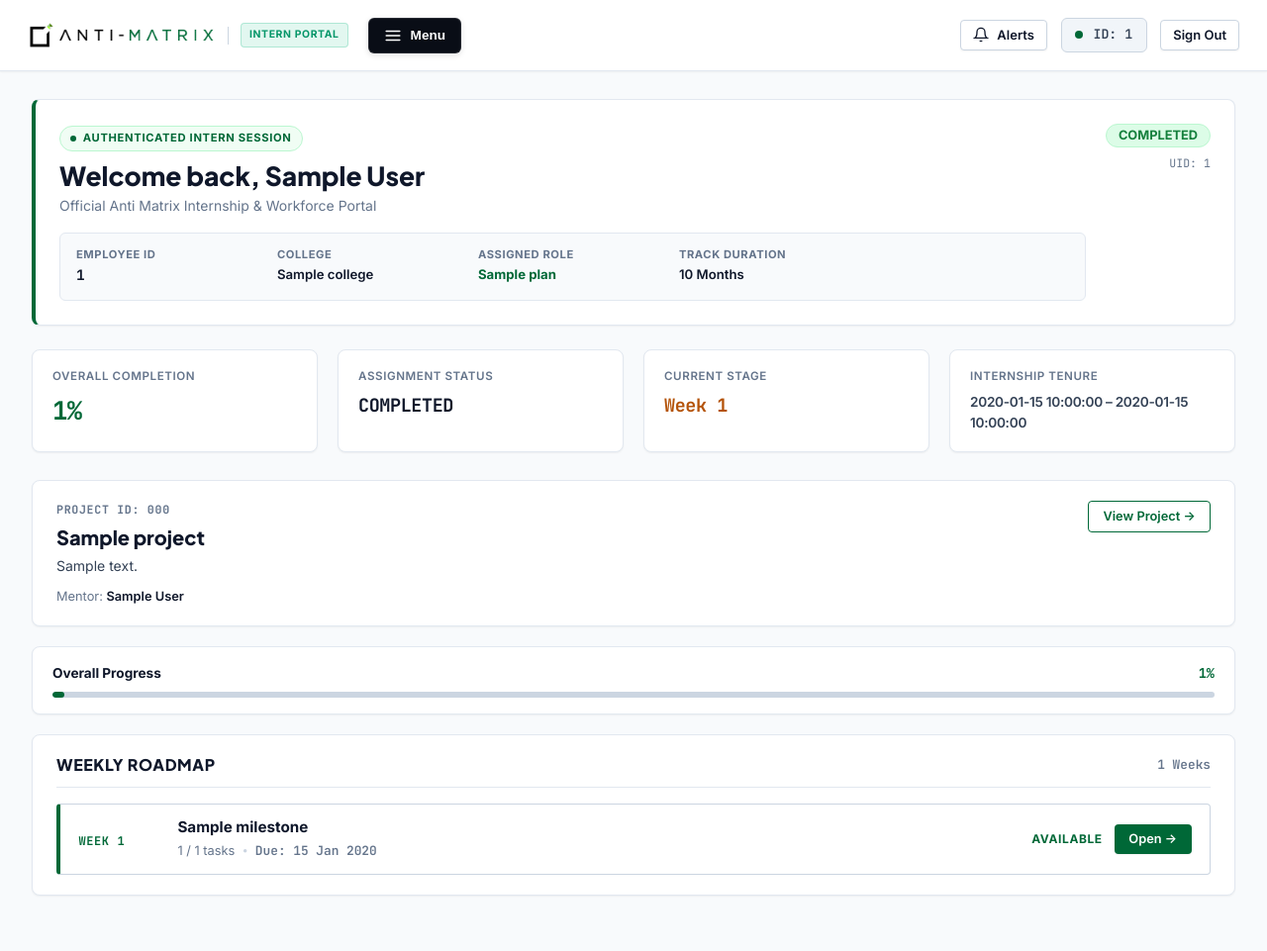
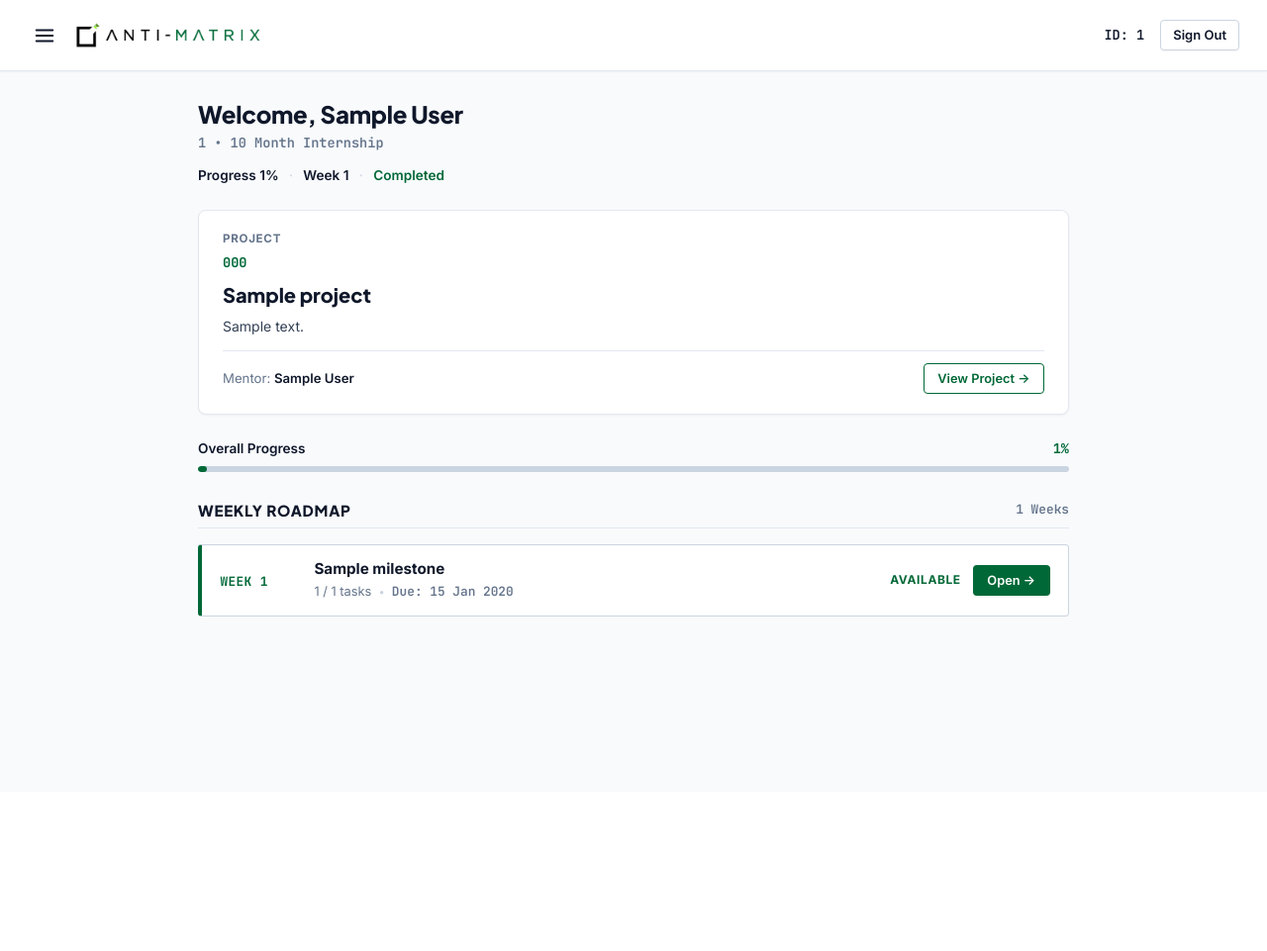
Before and after one commit to antimatrix-in/INTERN, a Python web app: template app/templates/student/dashboard.html in a window 1280 px wide. Shown: the whole page at 99% size. After the commit the page ends 623 px from the top, so only its background shows below. Run offline with Jinja, Linux system fonts and the light colour scheme; the template is opened without the code that fills it: most values are stand-ins (such as "Sample title", 1, 10 or a date in 2020).

Commit message:
Simplify employee dashboard to minimal workspace UI layout

```diff
--- a/app/templates/student/base_student.html
+++ b/app/templates/student/base_student.html
@@ -25,7 +25,6 @@
       <div class="sidebar-header">
         <a href="https://www.antimatrix.co.in/" target="_blank" rel="noopener noreferrer" class="sidebar-brand-wrapper" title="Anti-Matrix | Enterprise Digital Transformation">
           <img src="{{ url_for('static', filename='img/logo_dark_transparent.png') }}" alt="ANTI-MATRIX" class="sidebar-logo-img">
-          <span class="sidebar-role-tag student-tag">INTERN PORTAL</span>
         </a>
         <button id="sidebarCloseBtn" class="sidebar-close-btn" aria-label="Close menu" title="Close Menu">
           <svg width="18" height="18" viewBox="0 0 24 24" fill="none" stroke="currentColor" stroke-width="2.2" stroke-linecap="round" stroke-linejoin="round"><line x1="18" y1="6" x2="6" y2="18"></line><line x1="6" y1="6" x2="18" y2="18"></line></svg>
@@ -106,35 +105,26 @@
     <!-- Main Content Area -->
     <div class="portal-main">
       <header class="portal-topbar">
-        <div class="topbar-left">
-          <!-- 1. First: Brand Logo -->
-          <a href="https://www.antimatrix.co.in/" target="_blank" rel="noopener noreferrer" class="topbar-brand-link" title="Anti-Matrix | Enterprise Digital Transformation">
-            <img src="{{ url_for('static', filename='img/logo_transparent.png') }}" alt="ANTI-MATRIX" class="topbar-logo-img">
-            <span class="topbar-divider"></span>
-            <span class="topbar-badge student-tag">INTERN PORTAL</span>
-          </a>
-
-          <!-- 2. After that: Navigation Menu Button -->
-          <button id="sidebarToggleBtn" class="sidebar-toggle-btn" aria-label="Toggle Navigation Menu" title="Open Navigation Menu">
-            <svg width="18" height="18" viewBox="0 0 24 24" fill="none" stroke="currentColor" stroke-width="2.2" stroke-linecap="round" stroke-linejoin="round">
+        <div class="topbar-left" style="display: flex; align-items: center; gap: 0.85rem;">
+          <!-- 1. Hamburger Icon -->
+          <button id="sidebarToggleBtn" class="sidebar-toggle-btn header-hamburger-btn" aria-label="Toggle Navigation Menu" title="Navigation" style="background: transparent; border: none; padding: 0.35rem; color: var(--text-main); cursor: pointer; display: inline-flex; align-items: center; justify-content: center; border-radius: 4px; box-shadow: none;">
+            <svg width="22" height="22" viewBox="0 0 24 24" fill="none" stroke="currentColor" stroke-width="2" stroke-linecap="round" stroke-linejoin="round">
               <line x1="3" y1="12" x2="21" y2="12"></line>
               <line x1="3" y1="6" x2="21" y2="6"></line>
               <line x1="3" y1="18" x2="21" y2="18"></line>
             </svg>
-            <span class="sidebar-toggle-text">Menu</span>
           </button>
+
+          <!-- 2. Brand Logo -->
+          <a href="https://www.antimatrix.co.in/" target="_blank" rel="noopener noreferrer" class="topbar-brand-link" title="Anti-Matrix | Enterprise Digital Transformation">
+            <img src="{{ url_for('static', filename='img/logo_transparent.png') }}" alt="ANTI-MATRIX" class="topbar-logo-img" style="height: 38px; width: auto;">
+          </a>
         </div>
 
-        <div class="topbar-right">
-          <a href="{{ url_for('student.notifications') }}" class="btn btn-secondary btn-sm" style="position: relative;">
-            <svg width="16" height="16" viewBox="0 0 24 24" fill="none" stroke="currentColor" stroke-width="2"><path d="M18 8A6 6 0 0 0 6 8c0 7-3 9-3 9h18s-3-2-3-9"></path><path d="M13.73 21a2 2 0 0 1-3.46 0"></path></svg>
-            <span>Alerts</span>
-          </a>
-
-          <div style="display: flex; align-items: center; gap: 0.65rem; background: var(--bg-surface-elevated); padding: 0.4rem 0.85rem; border-radius: var(--radius-sm); border: 1px solid var(--border-medium);">
-            <div style="width: 8px; height: 8px; border-radius: 50%; background: var(--primary);"></div>
-            <span style="font-size: 0.825rem; font-weight: 600; font-family: var(--font-mono);">ID: {{ student.student_uid if student else current_user.employee_id }}</span>
-          </div>
+        <div class="topbar-right" style="display: flex; align-items: center; gap: 1rem;">
+          <span class="mono" style="font-size: 0.85rem; font-weight: 600; color: var(--text-main);">
+            ID: {{ (student.user.employee_id if (student and student.user and student.user.employee_id) else (student.student_uid if student else current_user.employee_id)) }}
+          </span>
 
           <a href="{{ url_for('auth.logout') }}" class="btn btn-secondary btn-sm" title="Sign Out">
             Sign Out
--- a/app/templates/student/dashboard.html
+++ b/app/templates/student/dashboard.html
@@ -3,126 +3,71 @@
 {% block title %}Employee Dashboard — ANTI MATRIX{% endblock %}
 
 {% block content %}
-<!-- Employee Welcome Header -->
-<div class="card" style="margin-bottom: 1.5rem; border-left: 4px solid var(--brand-primary);">
-  <div style="display: flex; justify-content: space-between; align-items: flex-start; flex-wrap: wrap; gap: 1.25rem;">
-    <div style="flex: 1; min-width: 280px;">
-      <div style="display: inline-flex; align-items: center; gap: 0.4rem; background: var(--primary-50); border: 1px solid var(--brand-primary-200); border-radius: var(--radius-full); padding: 0.2rem 0.65rem; font-size: 0.7rem; font-weight: 700; color: var(--brand-primary); text-transform: uppercase; letter-spacing: 0.06em; margin-bottom: 0.5rem;">
-        <span style="display: inline-block; width: 6px; height: 6px; border-radius: 50%; background: var(--brand-primary);"></span>
-        Authenticated Intern Session
-      </div>
-      <h1 style="font-size: 1.65rem; font-weight: 800; margin-bottom: 0.2rem; color: var(--text-main);">
-        Welcome back, {{ student.user.full_name }}
+<div class="workspace-container">
+  <!-- 1. Simple Welcome Line -->
+  <div style="margin-bottom: 0.75rem;">
+    <h1 style="font-size: 1.5rem; font-weight: 800; color: var(--text-main); margin: 0 0 0.25rem; letter-spacing: -0.01em;">
+      Welcome, {{ student.user.full_name }}
     </h1>
-      <p style="color: var(--text-muted); font-size: 0.875rem; margin: 0 0 1rem;">
-        Official Anti Matrix Internship & Workforce Portal
-      </p>
-
-      <div style="display: grid; grid-template-columns: repeat(auto-fill, minmax(180px, 1fr)); gap: 0.75rem; background: var(--bg-main); border: 1px solid var(--border-subtle); border-radius: var(--radius-sm); padding: 0.85rem 1rem;">
-        <div>
-          <div style="font-size: 0.7rem; color: var(--text-muted); text-transform: uppercase; font-weight: 700; letter-spacing: 0.05em;">Employee ID</div>
-          <div class="mono" style="color: var(--text-main); font-weight: 700; font-size: 0.9rem;">{{ student.user.employee_id or student.student_uid }}</div>
-        </div>
-        <div>
-          <div style="font-size: 0.7rem; color: var(--text-muted); text-transform: uppercase; font-weight: 700; letter-spacing: 0.05em;">College</div>
-          <div style="color: var(--text-main); font-weight: 600; font-size: 0.825rem; white-space: nowrap; overflow: hidden; text-overflow: ellipsis;">{{ student.college.name if student.college else 'Autonomous Engineering College' }}</div>
-        </div>
-        <div>
-          <div style="font-size: 0.7rem; color: var(--text-muted); text-transform: uppercase; font-weight: 700; letter-spacing: 0.05em;">Assigned Role</div>
-          <div style="color: var(--brand-primary); font-weight: 700; font-size: 0.825rem;">{{ (student.applications.first().applied_role if student.applications.first() and student.applications.first().applied_role else (internship.plan.title if internship and internship.plan else 'AI Engineer Intern')) }}</div>
-        </div>
-        <div>
-          <div style="font-size: 0.7rem; color: var(--text-muted); text-transform: uppercase; font-weight: 700; letter-spacing: 0.05em;">Track Duration</div>
-          <div style="color: var(--text-main); font-weight: 600; font-size: 0.825rem;">{{ internship.plan.duration_months if internship and internship.plan else (1 if (assignment and assignment.project and assignment.project.duration_months == 1) else 3) }} Month{% if (internship and internship.plan and internship.plan.duration_months > 1) or (assignment and assignment.project and assignment.project.duration_months > 1) %}s{% endif %}</div>
-        </div>
+    <div class="mono" style="font-size: 0.85rem; color: var(--text-muted); font-weight: 600;">
+      {{ student.user.employee_id or student.student_uid }} • {{ internship.plan.duration_months if (internship and internship.plan) else (assignment.project.duration_months if (assignment and assignment.project and assignment.project.duration_months) else 1) }} Month Internship
     </div>
   </div>
 
-    <div style="display: flex; flex-direction: column; align-items: flex-end; gap: 0.4rem;">
-      <span class="badge badge-success" style="font-size: 0.8rem; padding: 0.3rem 0.75rem;">
-        {{ internship.status if internship else 'ACTIVE' }}
+  <!-- 2. Compact Status Line -->
+  <div style="display: flex; align-items: center; gap: 0.65rem; font-size: 0.85rem; color: var(--text-muted); margin-bottom: 1.5rem; flex-wrap: wrap;">
+    <span style="font-weight: 600; color: var(--text-main);">Progress {{ progress_percent }}%</span>
+    <span style="color: var(--border-medium);">·</span>
+    <span style="font-weight: 600; color: var(--text-main);">
+      {% if current_milestone %}Week {{ current_milestone.week_number }}{% else %}Week 1{% endif %}
     </span>
-      <span style="font-size: 0.725rem; color: var(--text-muted); font-family: var(--font-mono);">
-        UID: {{ student.student_uid }}
+    <span style="color: var(--border-medium);">·</span>
+    <span style="font-weight: 600; color: var(--brand-primary);">
+      {{ assignment.status.replace('_', ' ').title() if (assignment and assignment.status) else 'In Progress' }}
     </span>
   </div>
+
+  <!-- 3. Assigned Project Section -->
+  {% if assignment and assignment.project %}
+  <div class="card" style="margin-bottom: 1.5rem; padding: 1.25rem 1.5rem;">
+    <div style="font-size: 0.725rem; font-weight: 700; color: var(--text-muted); text-transform: uppercase; letter-spacing: 0.06em; margin-bottom: 0.25rem;">
+      PROJECT
     </div>
+    <div class="mono" style="font-size: 0.85rem; font-weight: 700; color: var(--brand-primary); margin-bottom: 0.5rem;">
+      {{ assignment.project.project_code }}
     </div>
-
-<!-- KPI Metrics Grid -->
-<div class="grid-4" style="margin-bottom: 1.75rem;">
-  <div class="stat-card">
-    <div class="stat-label">Overall Completion</div>
-    <div class="stat-value" style="color: var(--brand-primary);">{{ progress_percent }}%</div>
-  </div>
-
-  <div class="stat-card">
-    <div class="stat-label">Assignment Status</div>
-    <div class="stat-value" style="font-size: 1.15rem; color: var(--text-main);">
-      {{ assignment.status if assignment else 'In Progress' }}
-    </div>
-  </div>
-
-  <div class="stat-card">
-    <div class="stat-label">Current Stage</div>
-    <div class="stat-value" style="font-size: 1.15rem; color: var(--warning);">
-      {% if current_milestone %}
-        Week {{ current_milestone.week_number }}
-      {% else %}
-        Week 1
-      {% endif %}
-    </div>
-  </div>
-
-  <div class="stat-card">
-    <div class="stat-label">Internship Tenure</div>
-    <div class="stat-value" style="font-size: 0.85rem; color: var(--text-body); font-family: var(--font-main); font-weight: 600;">
-      {{ internship.start_date if internship else '01 Sep 2026' }} – {{ internship.end_date if internship else '30 Sep 2026' }}
-    </div>
-  </div>
-</div>
-
-<!-- Assigned Project Section -->
-{% if assignment and assignment.project %}
-<div class="card" style="margin-bottom: 1.25rem; padding: 1.25rem 1.5rem;">
-  <div style="display: flex; justify-content: space-between; align-items: flex-start; gap: 1rem; flex-wrap: wrap;">
-    <div style="flex: 1; min-width: 260px;">
-      <div class="mono" style="font-size: 0.725rem; font-weight: 700; color: var(--text-muted); text-transform: uppercase; letter-spacing: 0.06em; margin-bottom: 0.35rem;">
-        PROJECT ID: {{ assignment.project.project_code }}
-      </div>
-      <h2 style="font-size: 1.25rem; font-weight: 800; color: var(--text-main); margin: 0 0 0.35rem; line-height: 1.3;">
+    <h2 style="font-size: 1.25rem; font-weight: 800; color: var(--text-main); margin: 0 0 0.5rem; line-height: 1.35;">
       {{ assignment.project.title }}
     </h2>
-      <p style="color: var(--text-body); font-size: 0.875rem; line-height: 1.5; margin: 0 0 0.65rem;">
+    <p style="color: var(--text-body); font-size: 0.875rem; line-height: 1.55; margin: 0 0 0.85rem;">
       {{ assignment.project.description }}
     </p>
-      <div style="font-size: 0.8rem; color: var(--text-muted);">
+    <div style="display: flex; justify-content: space-between; align-items: center; flex-wrap: wrap; gap: 0.75rem; padding-top: 0.75rem; border-top: 1px solid var(--border-subtle);">
+      <div style="font-size: 0.825rem; color: var(--text-muted);">
         Mentor: <strong style="color: var(--text-main); font-weight: 600;">{{ internship.mentor.full_name if (internship and internship.mentor) else 'Technical Lead' }}</strong>
       </div>
-    </div>
-
-    <a href="{{ url_for('student.project_detail') }}" class="btn btn-outline-primary btn-sm" style="flex-shrink: 0; padding: 0.4rem 0.9rem; font-size: 0.8rem;">
+      <a href="{{ url_for('student.project_detail') }}" class="btn btn-outline-primary btn-sm" style="font-size: 0.8rem; padding: 0.35rem 0.85rem; font-weight: 600;">
         View Project →
       </a>
     </div>
   </div>
+  {% endif %}
 
-<!-- Overall Progress Section -->
-<div class="card" style="margin-bottom: 1.25rem; padding: 1rem 1.25rem;">
+  <!-- 4. Simplified Overall Progress -->
+  <div style="margin-bottom: 1.75rem;">
     <div style="display: flex; justify-content: space-between; align-items: center; margin-bottom: 0.45rem;">
-    <span style="font-size: 0.85rem; font-weight: 700; color: var(--text-main);">Overall Progress</span>
+      <span style="font-size: 0.85rem; font-weight: 600; color: var(--text-main);">Overall Progress</span>
       <span class="mono" style="font-size: 0.85rem; font-weight: 700; color: var(--brand-primary);">{{ progress_percent }}%</span>
     </div>
-  <div class="progress-track" style="height: 6px; background: var(--border-medium); border-radius: 9999px; overflow: hidden;">
-    <div class="progress-fill" style="width: {{ progress_percent }}%; height: 100%; background: var(--brand-primary); border-radius: 9999px; transition: width 0.3s ease;"></div>
+    <div style="height: 6px; background: var(--border-medium); border-radius: 9999px; overflow: hidden;">
+      <div style="width: {{ progress_percent }}%; height: 100%; background: var(--brand-primary); border-radius: 9999px; transition: width 0.3s ease;"></div>
     </div>
   </div>
-{% endif %}
 
-<!-- Simplified Weekly Roadmap Section -->
-<div class="card" style="margin-bottom: 1.75rem; padding: 1.25rem 1.5rem;">
-  <div style="display: flex; justify-content: space-between; align-items: center; margin-bottom: 1rem; padding-bottom: 0.75rem; border-bottom: 1px solid var(--border-subtle);">
-    <h3 style="font-size: 1rem; font-weight: 800; color: var(--text-main); margin: 0; letter-spacing: 0.04em; text-transform: uppercase;" aria-label="WEEKLY PROJECT ROADMAP">
+  <!-- 5. Weekly Roadmap Section -->
+  <div style="margin-bottom: 1.75rem;">
+    <div style="display: flex; justify-content: space-between; align-items: center; margin-bottom: 1rem; padding-bottom: 0.5rem; border-bottom: 1px solid var(--border-subtle);">
+      <h3 style="font-size: 0.95rem; font-weight: 800; color: var(--text-main); margin: 0; letter-spacing: 0.05em; text-transform: uppercase;" aria-label="WEEKLY PROJECT ROADMAP">
         WEEKLY ROADMAP
       </h3>
       <span class="mono" style="font-size: 0.8rem; font-weight: 600; color: var(--text-muted);">
@@ -154,7 +99,7 @@
             </span>
           </div>
 
-        <!-- CENTER: Week Title & Tasks Count (Due Date for Current Week only) -->
+          <!-- CENTER: Week Title & Tasks Count -->
           <div class="roadmap-col-center">
             <div class="roadmap-week-title {% if is_locked %}roadmap-title-locked{% endif %}">
               {{ display_title }}
@@ -206,8 +151,13 @@
       {% endfor %}
     </div>
   </div>
+</div>
 
 <style>
+  .workspace-container {
+    max-width: 880px;
+    margin: 0 auto;
+  }
   .roadmap-list {
     display: flex;
     flex-direction: column;
@@ -237,17 +187,17 @@
   }
   .roadmap-row-locked {
     background: var(--bg-main);
-    opacity: 0.75;
+    opacity: 0.7;
   }
   .roadmap-col-left {
-    min-width: 80px;
+    min-width: 75px;
     flex-shrink: 0;
   }
   .roadmap-week-num {
-    font-size: 0.75rem;
+    font-size: 0.8rem;
     font-weight: 800;
     color: var(--text-muted);
-    letter-spacing: 0.05em;
+    letter-spacing: 0.03em;
   }
   .roadmap-week-current {
     color: var(--brand-primary);
```
Lines whose indentation alone changed are shown as unchanged.
